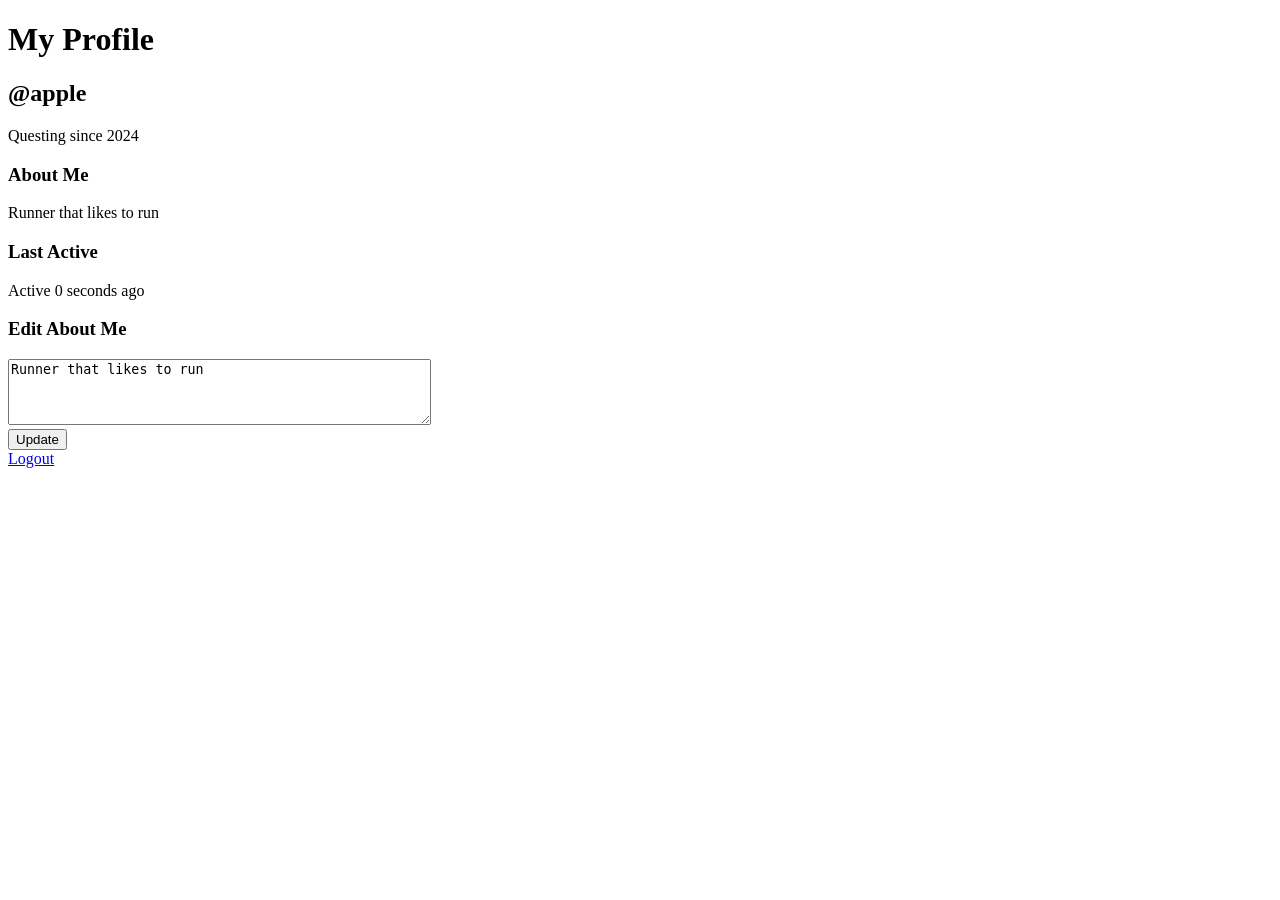
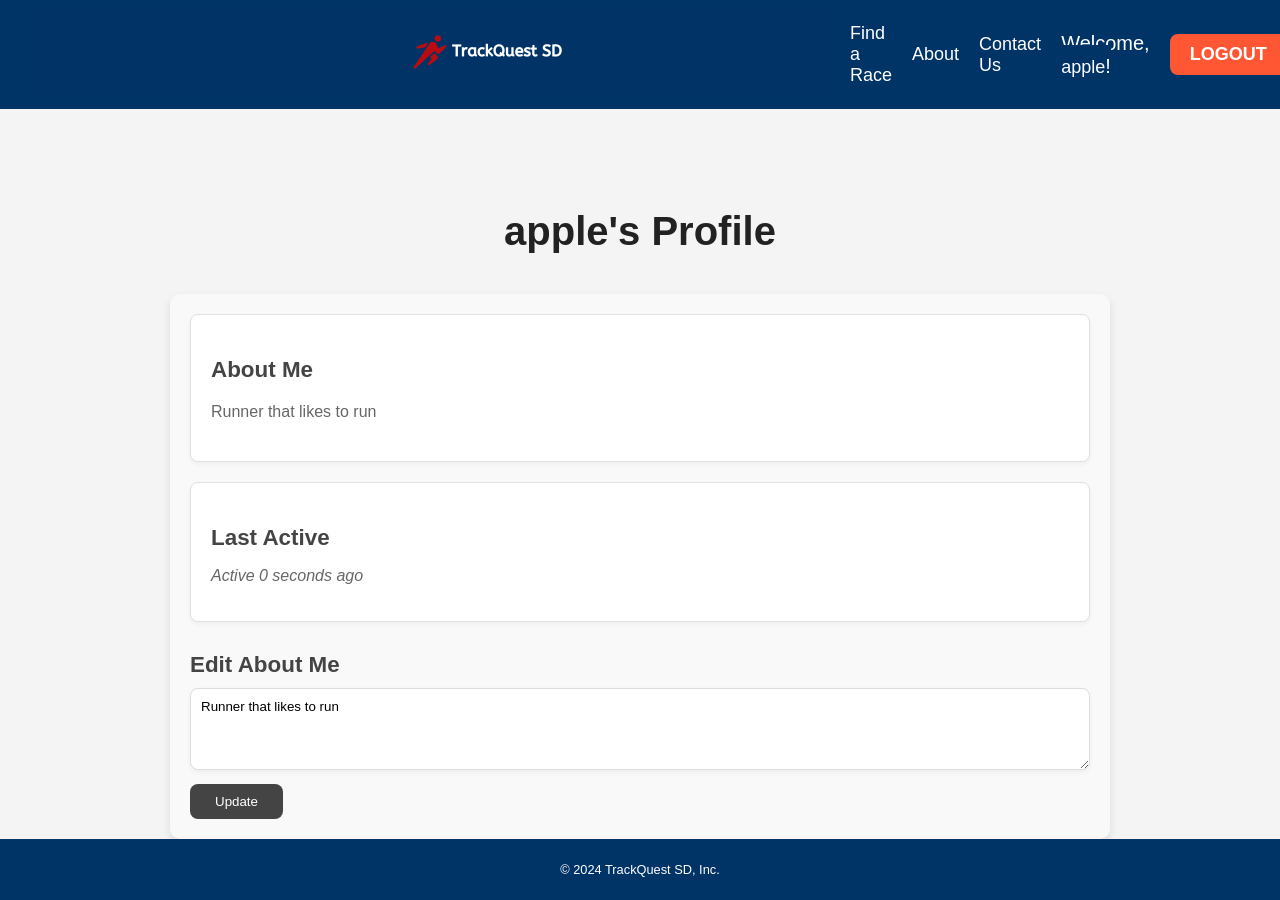
Before and after one commit to akonisanchez/track-quest, a Flask app: page /profile in a window 1280 px wide. Before the commit the page ends 468 px from the top, so only its background shows below. Run offline with Flask 3, Linux system fonts and the light colour scheme; a user stored in the database is signed in; data comes from the database, SQL or seed files in the repository.

Commit message:
Improved profile page layout and styling for a cleaner look

```diff
--- a/static/style.css
+++ b/static/style.css
@@ -140,6 +140,115 @@ header .nav-list {
     background-color: #C70039; /* Darker hover color */
 }
 
+/* Profile Page Styles */
+.profile-header {
+    text-align: center;
+    margin: 40px 0;
+    color: #333;
+}
+
+.profile-header h1 {
+    font-size: 2.5em;
+    font-weight: 600;
+    color: #222;  /* Darker shade for better contrast */
+}
+
+/* Container styling */
+.profile-container {
+    max-width: 900px;
+    margin: 0 auto;
+    padding: 20px;
+    background-color: #f9f9f9;
+    border-radius: 10px;
+    box-shadow: 0 4px 8px rgba(0, 0, 0, 0.1);
+}
+
+/* About Me Card */
+.about-me-card {
+    background-color: white;
+    padding: 20px;
+    border-radius: 8px;
+    border: 1px solid #e0e0e0;
+    margin-bottom: 20px;
+    box-shadow: 0 2px 5px rgba(0, 0, 0, 0.05);
+}
+
+.about-me-card h3 {
+    font-size: 1.4em;
+    margin-bottom: 10px;
+    color: #444;
+}
+
+.about-me-card p {
+    color: #666;
+    line-height: 1.6;
+}
+
+/* Last Active */
+.last-active {
+    margin-top: 20px;
+    padding: 20px;
+    border-radius: 8px;
+    background-color: #fff;
+    border: 1px solid #e0e0e0;
+    box-shadow: 0 2px 5px rgba(0, 0, 0, 0.05);
+}
+
+.last-active h3 {
+    font-size: 1.4em;
+    margin-bottom: 10px;
+    color: #444;
+}
+
+.last-active p {
+    color: #666;
+    font-style: italic;
+}
+
+/* Edit About Me Section */
+.edit-about-me-form {
+    margin-top: 30px;
+}
+
+.edit-about-me-form h3 {
+    font-size: 1.4em;
+    color: #444;
+    margin-bottom: 10px;
+}
+
+.edit-about-me-form textarea {
+    width: 100%; /* Set width to 100% of the container */
+    max-width: 100%; /* Ensure it doesn't exceed the container width */
+    box-sizing: border-box; /* Ensure padding and borders are included in the width */
+    padding: 10px; /* Reduce padding for better fit */
+    border: 1px solid #ddd;
+    border-radius: 8px;
+    font-family: inherit;
+    box-shadow: 0 2px 5px rgba(0, 0, 0, 0.05);
+    transition: all 0.2s;
+    resize: vertical; /* Allow vertical resizing but not horizontal */
+}
+
+.edit-about-me-form textarea:focus {
+    border-color: #999;
+    outline: none;
+}
+
+.edit-about-me-form input[type="submit"] {
+    margin-top: 10px;
+    padding: 10px 25px;
+    background-color: #444;
+    color: white;
+    border: none;
+    border-radius: 8px;
+    cursor: pointer;
+    transition: background-color 0.2s ease-in-out;
+}
+
+.edit-about-me-form input[type="submit"]:hover {
+    background-color: #333;
+}
+
 /* Footer Styles */
 footer {
     background-color: #003366; /* Dark blue color */
--- a/templates/profile.html
+++ b/templates/profile.html
@@ -1,27 +1,35 @@
-<!DOCTYPE html>
-<html lang="en">
-<head>
-    <meta charset="UTF-8">
-    <meta name="viewport" content="width=device-width, initial-scale=1.0">
-    <title>{{ user.username }}'s Profile</title>
-</head>
-<body>
-    <h1>My Profile</h1>
-    <h2>@{{ user.username }}</h2>
-    <p>Questing since {{ user.join_date.strftime('%Y') }}</p>
+{% extends "layout.html" %}
 
+{% block title %}{{ user.username }}'s Profile{% endblock %}
+
+{% block content %}
+    <!-- Profile Header -->
+    <div class="profile-header">
+        <h1>{{ user.username }}'s Profile</h1>
+    </div>
+
+    <!-- Main Container -->
+    <div class="container profile-container">
+
+        <!-- About Me Card -->
+        <div class="about-me-card">
             <h3>About Me</h3>
             <p>{{ user.about_me if user.about_me else "This user has not written anything about themselves yet." }}</p>
+        </div>
 
+        <!-- Last Active Section -->
+        <div class="last-active">
             <h3>Last Active</h3>
             <p>Active {{ (datetime.datetime.utcnow() - user.last_active).seconds }} seconds ago</p>
+        </div>
 
+        <!-- Edit About Me Section -->
+        <div class="edit-about-me-form">
             <h3>Edit About Me</h3>
             <form method="POST" action="{{ url_for('update_about_me') }}">
-        <textarea name="about_me" maxlength="500" rows="4" cols="50">{{ user.about_me }}</textarea><br>
+                <textarea name="about_me" maxlength="500" rows="4">{{ user.about_me }}</textarea><br>
                 <input type="submit" value="Update">
             </form>
-
-    <a href="{{ url_for('logout') }}">Logout</a>
-</body>
-</html>
+        </div>
+    </div>
+{% endblock %}
```
Lines whose indentation alone changed are shown as unchanged.
